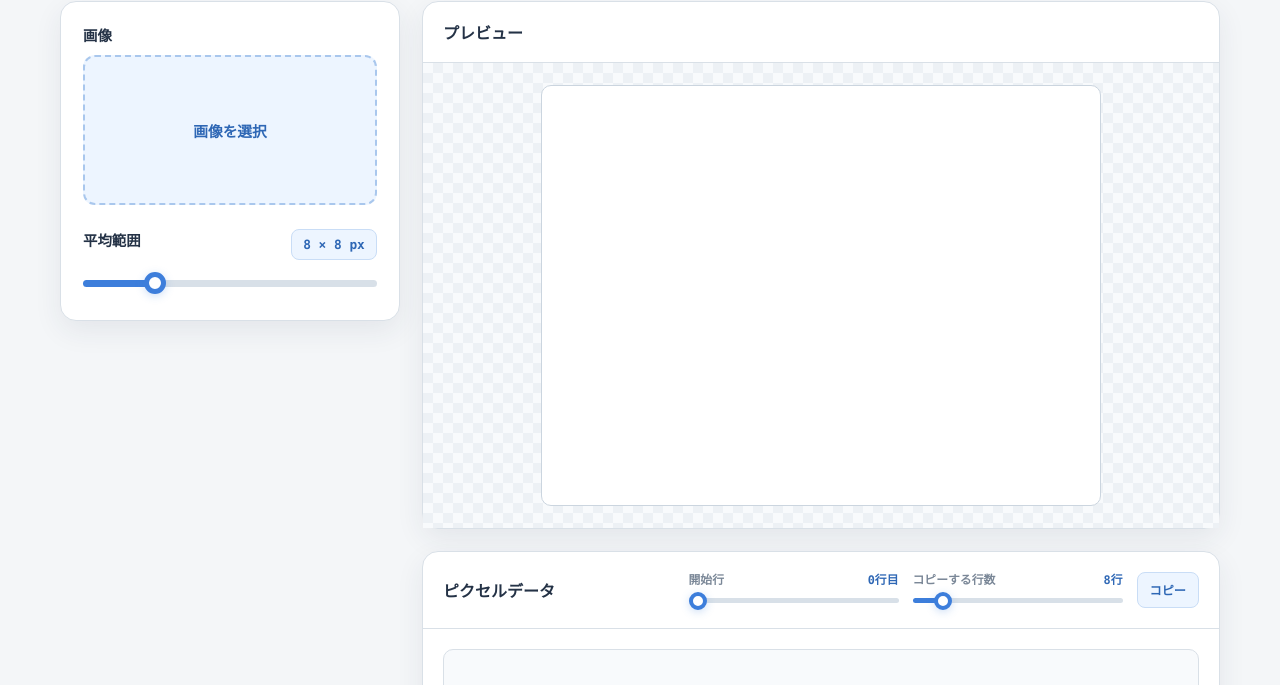
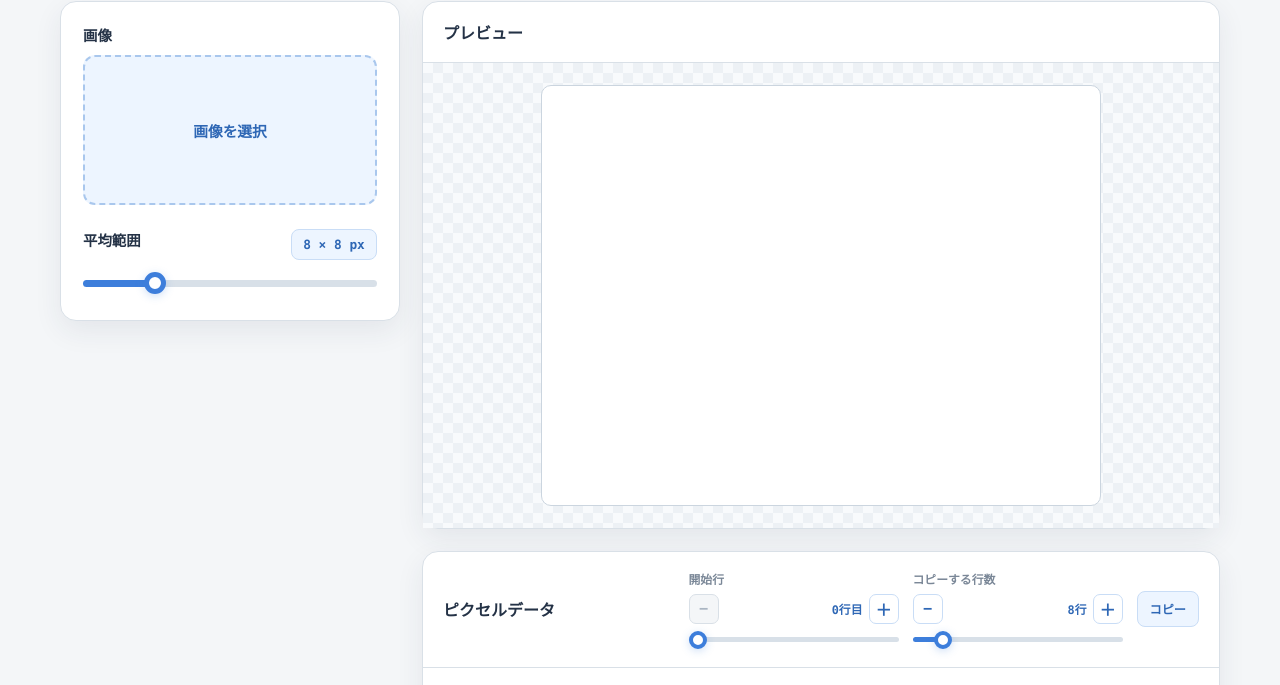
Before and after one commit to rukio22/dotgen, a plain HTML site: page index.html in a window 1280 px wide. Shown: the part 97-782 px from the top of the page. Drawn offline with Linux system fonts and the light colour scheme.

Commit message:
add slider button

```diff
--- a/index.html
+++ b/index.html
@@ -276,10 +276,40 @@
 
         .copy-range-control {
             display: grid;
-            grid-template-columns: auto auto;
+            gap: 7px;
+            min-width: 210px;
+        }
+
+        .stepper {
+            display: grid;
+            grid-template-columns: 30px minmax(70px, 1fr) 30px;
             align-items: center;
-            gap: 5px 10px;
-            min-width: 210px;
+            gap: 6px;
+        }
+
+        .step-button {
+            width: 30px;
+            height: 30px;
+            padding: 0;
+            color: var(--primary-dark);
+            font-size: 1rem;
+            font-weight: 700;
+            cursor: pointer;
+            background: #fff;
+            border: 1px solid #c9ddf6;
+            border-radius: 7px;
+        }
+
+        .step-button:hover {
+            background: var(--primary-soft);
+            border-color: var(--primary);
+        }
+
+        .step-button:disabled {
+            color: #aab5c2;
+            cursor: not-allowed;
+            background: #f4f6f8;
+            border-color: var(--border);
         }
 
         .copy-range-control label {
@@ -481,15 +511,29 @@
                             <div class="copy-row-controls">
                                 <div class="copy-range-control">
                                     <label for="copyStartRow">開始行</label>
+                                    <div class="stepper">
+                                        <button
+                                            class="step-button"
+                                            id="copyStartRowMinus"
+                                            type="button"
+                                            aria-label="開始行を1減らす"
+                                        >−</button>
                                         <output
                                             id="copyStartRowValue"
                                             for="copyStartRow"
                                         >0行目</output>
+                                        <button
+                                            class="step-button"
+                                            id="copyStartRowPlus"
+                                            type="button"
+                                            aria-label="開始行を1増やす"
+                                        >＋</button>
+                                    </div>
                                     <input
                                         id="copyStartRow"
                                         type="range"
                                         min="0"
-                                        max="200"
+                                        max="63"
                                         value="0"
                                         step="1"
                                     >
@@ -497,10 +541,24 @@
 
                                 <div class="copy-range-control">
                                     <label for="copyRowCount">コピーする行数</label>
+                                    <div class="stepper">
+                                        <button
+                                            class="step-button"
+                                            id="copyRowCountMinus"
+                                            type="button"
+                                            aria-label="コピーする行数を1減らす"
+                                        >−</button>
                                         <output
                                             id="copyRowCountValue"
                                             for="copyRowCount"
                                         >8行</output>
+                                        <button
+                                            class="step-button"
+                                            id="copyRowCountPlus"
+                                            type="button"
+                                            aria-label="コピーする行数を1増やす"
+                                        >＋</button>
+                                    </div>
                                     <input
                                         id="copyRowCount"
                                         type="range"
@@ -538,6 +596,10 @@
         const copyStartRowValue = document.getElementById("copyStartRowValue");
         const copyRowCount = document.getElementById("copyRowCount");
         const copyRowCountValue = document.getElementById("copyRowCountValue");
+        const copyStartRowMinus = document.getElementById("copyStartRowMinus");
+        const copyStartRowPlus = document.getElementById("copyStartRowPlus");
+        const copyRowCountMinus = document.getElementById("copyRowCountMinus");
+        const copyRowCountPlus = document.getElementById("copyRowCountPlus");
 
         function updateRange() {
             const min = Number(pixelRange.min);
@@ -559,12 +621,29 @@
             output.textContent = `${value}${suffix}`;
         }
 
+        function updateButtons(slider, minusButton, plusButton) {
+            const value = Number(slider.value);
+            minusButton.disabled = value <= Number(slider.min);
+            plusButton.disabled = value >= Number(slider.max);
+        }
+
+        function changeSlider(slider, amount, updateFunction) {
+            const nextValue = Math.min(
+                Number(slider.max),
+                Math.max(Number(slider.min), Number(slider.value) + amount)
+            );
+            slider.value = String(nextValue);
+            updateFunction();
+        }
+
         function updateCopyStartRow() {
             updateCopySlider(copyStartRow, copyStartRowValue, "行目");
+            updateButtons(copyStartRow, copyStartRowMinus, copyStartRowPlus);
         }
 
         function updateCopyRowCount() {
             updateCopySlider(copyRowCount, copyRowCountValue, "行");
+            updateButtons(copyRowCount, copyRowCountMinus, copyRowCountPlus);
         }
 
         pixelRange.addEventListener("input", updateRange);
@@ -574,6 +653,11 @@
         copyRowCount.addEventListener("input", updateCopyRowCount);
         copyRowCount.addEventListener("change", updateCopyRowCount);
 
+        copyStartRowMinus.addEventListener("click", () => changeSlider(copyStartRow, -1, updateCopyStartRow));
+        copyStartRowPlus.addEventListener("click", () => changeSlider(copyStartRow, 1, updateCopyStartRow));
+        copyRowCountMinus.addEventListener("click", () => changeSlider(copyRowCount, -1, updateCopyRowCount));
+        copyRowCountPlus.addEventListener("click", () => changeSlider(copyRowCount, 1, updateCopyRowCount));
+
         updateRange();
         updateCopyStartRow();
         updateCopyRowCount();
--- a/index.js
+++ b/index.js
@@ -9,6 +9,11 @@ const pixelDataOutput = document.getElementById('pixelDataOutput');
 
 const startRow = document.getElementById('copyStartRow');
 const rowCount = document.getElementById('copyRowCount');
+
+const startRowMinus = document.getElementById('copyStartRowMinus');
+const startRowPlus = document.getElementById('copyStartRowPlus');
+const rowCountMinus = document.getElementById('copyRowCountMinus');
+const rowCountPlus = document.getElementById('copyRowCountPlus');
 
 const copyButton = document.getElementById('copyButton');
 
@@ -76,5 +81,9 @@ imageInput.addEventListener('change', (_) => {
 range.addEventListener('change', (_) => reload())
 startRow.addEventListener('change', (_) => reload())
 rowCount.addEventListener('change', (_) => reload())
+startRowMinus.addEventListener('click', (_) => reload());
+startRowPlus.addEventListener('click', (_) => reload());
+rowCountMinus.addEventListener('click', (_) => reload());
+rowCountPlus.addEventListener('click', (_) => reload());
 
 copyButton.addEventListener('click', (_) => navigator.clipboard.writeText(pixelDataOutput.value));
```
Lines whose indentation alone changed are shown as unchanged.
